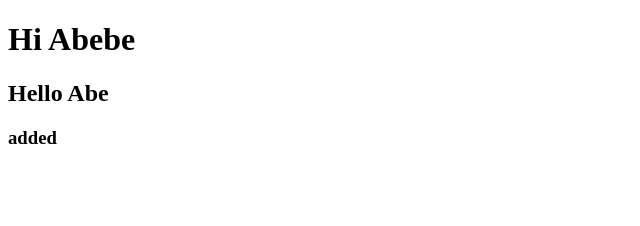
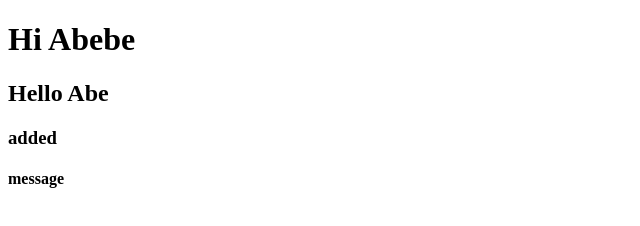
Before and after one commit to eyo-as/abebe, a plain HTML site: page index.html in a window 1280 px wide. Shown: the full height of the page, 0-640 px from the left. Drawn offline with Linux system fonts and the light colour scheme.

Commit message:
h4 added

```diff
--- a/index.html
+++ b/index.html
@@ -9,5 +9,6 @@
     <h1>Hi Abebe</h1>
     <h2>Hello Abe</h2>
     <h3>added</h3>
+    <h4>message</h4>
   </body>
 </html>
```
